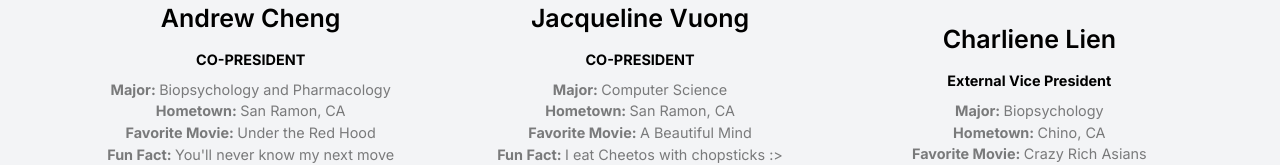
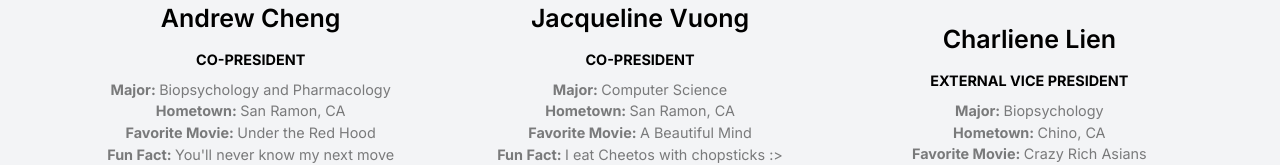
Before and after one commit to UCSBTASA/UCSBTASA.github.io, a Next.js app: page /staff in a window 1280 px wide. Shown: the part 533-698 px from the top of the page. Built offline with nearby package versions, Linux system fonts and the light colour scheme.

Commit message:
making positions uppercase

```diff
--- a/app/staff/page.tsx
+++ b/app/staff/page.tsx
@@ -263,7 +263,7 @@ const StaffPage = () => {
                   {staff.name}
                 </h2>
                 <p className="text-md text-[#8888888] mt-3 font-bold leading-20">
-                  {staff.position}
+                  {staff.position.toUpperCase()}
                 </p>
                 {/* <p className="text-md text-[#00000080] mt-3 leading-16">
                   {staff.year}
```
